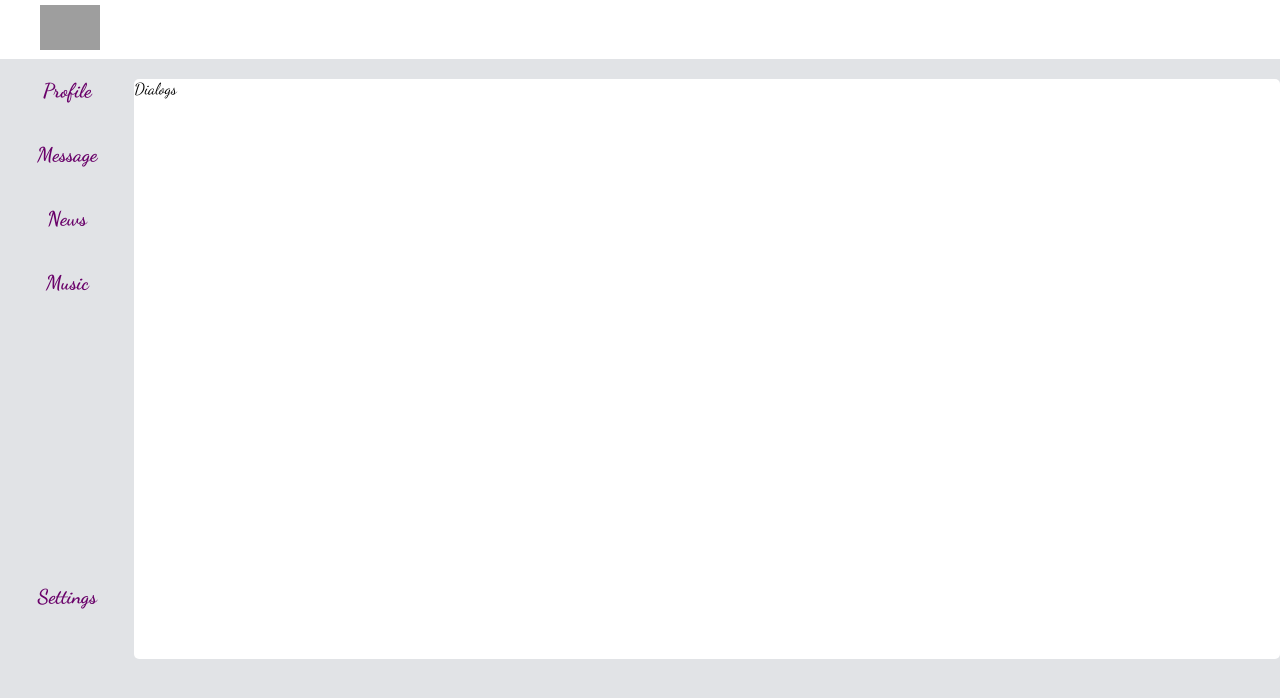
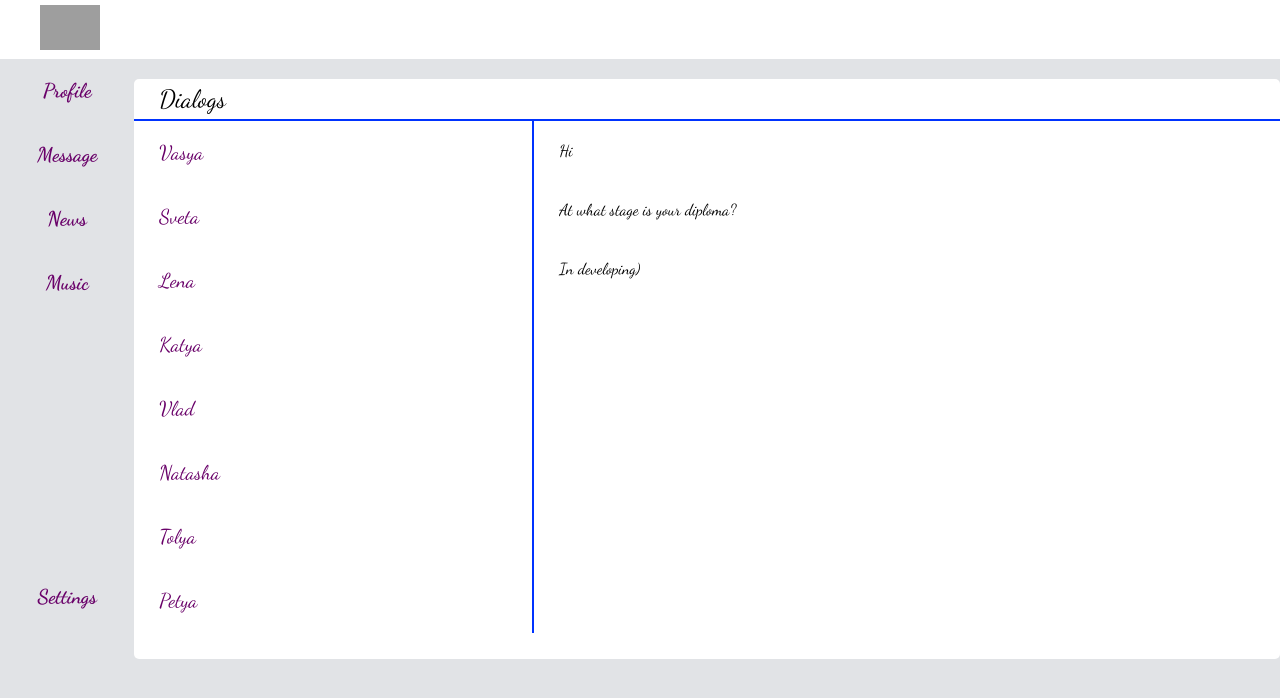
Before and after one commit to Vladosinka/diploma, a React (Create React App) app: page /dialogs in a window 1280 px wide. Shown: the top 698 px of the page. Built offline with nearby package versions, Linux system fonts and the light colour scheme; grey boxes are pictures that could not be loaded.

Commit message:
Test css

```diff
--- a/src/components/Dialogs/Dialogs.jsx
+++ b/src/components/Dialogs/Dialogs.jsx
@@ -1,8 +1,18 @@
 import React from "react";
 import styles from "./Dialogs.module.css";
+import MessageList from "./MessageList/MessageList";
+import UserList from "./UserList/UserList";
 
 const Dialogs = (props) => {
-  return <div className={styles.item}>Dialogs</div>;
+  return (
+    <div className={styles.item}>
+      <div className={styles.title}>Dialogs</div>
+      <div className={styles.flex}>
+        <UserList />
+        <MessageList />
+      </div>
+    </div>
+  );
 };
 
 export default Dialogs;
--- a/src/components/Dialogs/Dialogs.module.css
+++ b/src/components/Dialogs/Dialogs.module.css
@@ -1,3 +1,10 @@
-.item{
-    color: rgb(0, 0, 0);
+.title {
+    font-size: 25px;
+    padding: 5px 25px;
+    box-sizing: border-box;
+    border-bottom: 2px solid #0033ff;
 }
+
+.flex {
+    display: flex;
+}
--- /dev/null
+++ b/src/components/Dialogs/MessageList/Message/Message.jsx
@@ -0,0 +1,10 @@
+import React from "react";
+import styles from "./Message.module.css";
+
+const Message = (props) => {
+  return (
+  <div className={styles.message}>{props.Message}</div>
+  );
+};
+
+export default Message;
--- /dev/null
+++ b/src/components/Dialogs/MessageList/Message/Message.module.css
@@ -0,0 +1,3 @@
+.message{
+    padding: 20px 25px;
+}
--- /dev/null
+++ b/src/components/Dialogs/MessageList/MessageList.jsx
@@ -0,0 +1,15 @@
+import React from "react";
+import styles from "./MessageList.module.css";
+import Message from "./Message/Message";
+
+const MessageList = (props) => {
+  return (
+    <div className={styles.item}>
+      <Message Message="Hi" />
+      <Message Message="At what stage is your diploma?" />
+      <Message Message="In developing)" />
+    </div>
+  );
+};
+
+export default MessageList;
--- /dev/null
+++ b/src/components/Dialogs/UserList/User/User.jsx
@@ -0,0 +1,15 @@
+import React from "react";
+import { NavLink } from "react-router-dom";
+import styles from "./User.module.css";
+
+const User = (props) => {
+  return (
+    <div className={styles.item}>
+      <div className={styles.user}>
+        <NavLink to={"/dialogs/" + props.UserId}>{props.NameUser}</NavLink>
+      </div>
+    </div>
+  );
+};
+
+export default User;
--- /dev/null
+++ b/src/components/Dialogs/UserList/User/User.module.css
@@ -0,0 +1,14 @@
+.user:hover {
+    background-color: #c7c8cc;
+    color: rgb(4, 0, 255);
+}
+
+.item a {
+    color: rgb(105, 0, 105);
+    font-size: 20px;
+    text-decoration: none;
+}
+
+.user {
+    padding: 20px 25px;
+}
--- /dev/null
+++ b/src/components/Dialogs/UserList/UserList.jsx
@@ -0,0 +1,22 @@
+import React from "react";
+import styles from "./UserList.module.css";
+import User from "./User/User";
+
+const UserList = (props) => {
+  return (
+    <div className={styles.item}>
+      <div className={styles.user}>
+        <User NameUser="Vasya" UserId="1" />
+        <User NameUser="Sveta" UserId="2" />
+        <User NameUser="Lena" UserId="3" />
+        <User NameUser="Katya" UserId="4" />
+        <User NameUser="Vlad" UserId="5" />
+        <User NameUser="Natasha" UserId="6" />
+        <User NameUser="Tolya" UserId="7" />
+        <User NameUser="Petya" UserId="8" />
+      </div>
+    </div>
+  );
+};
+
+export default UserList;
--- /dev/null
+++ b/src/components/Dialogs/UserList/UserList.module.css
@@ -0,0 +1,7 @@
+.item {
+    width: 100%;
+    max-width: 400px;
+    box-sizing: border-box;
+    border-right: 2px solid #0033ff;
+    height: 100%;
+}
```
Also changed, not shown: src/components/Dialogs/MessageList/MessageList.module.css (added).
